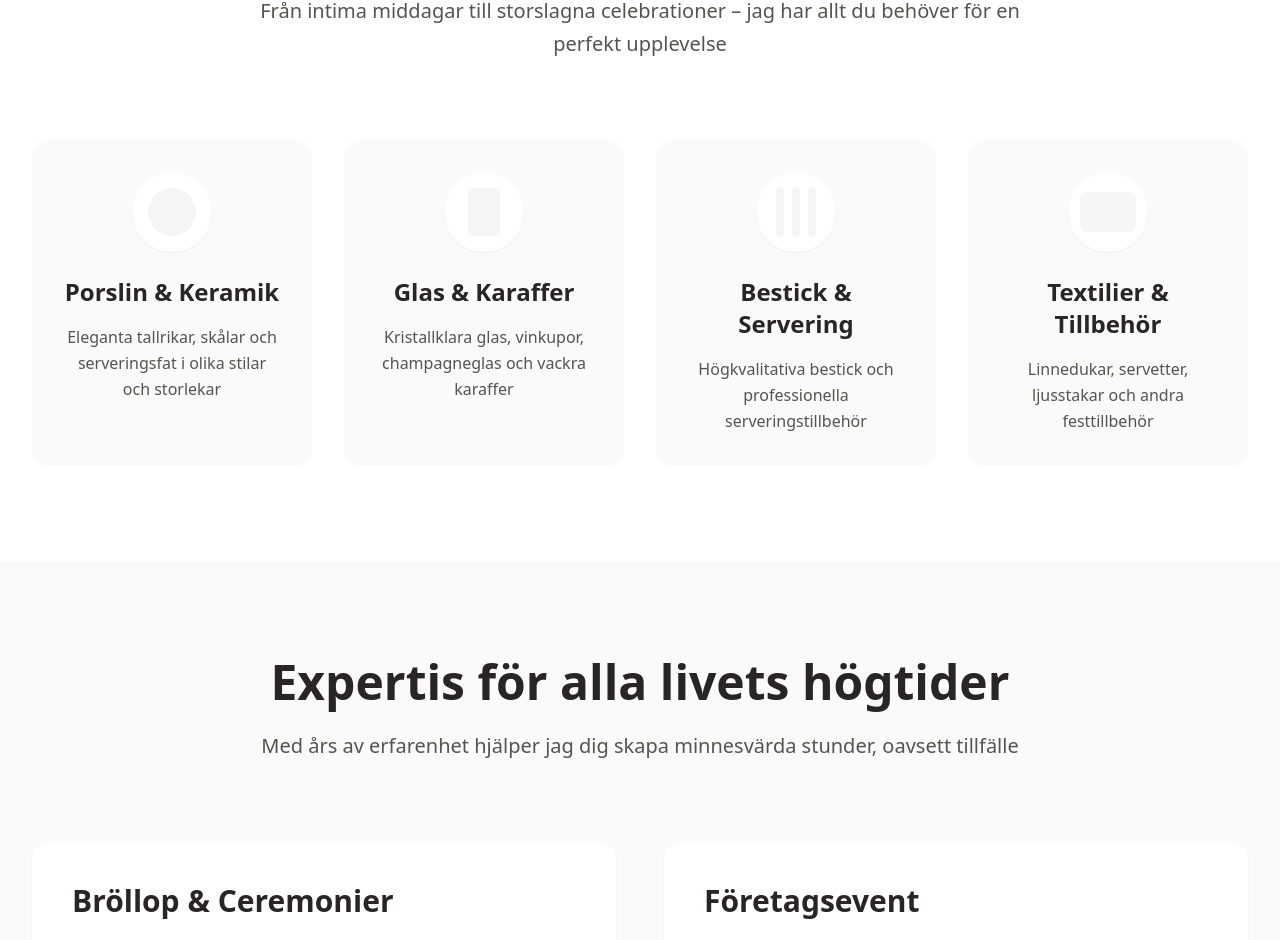
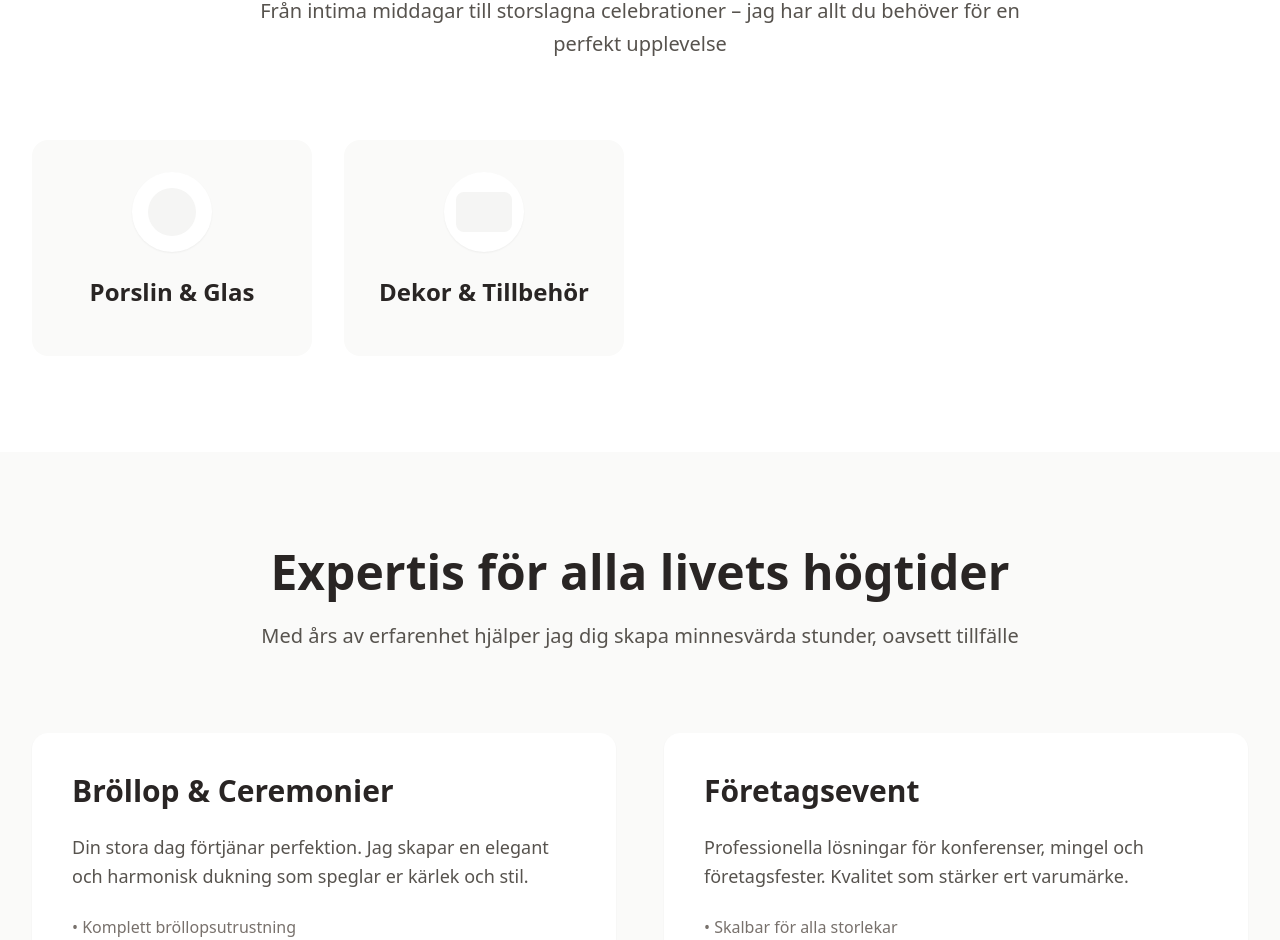
Before and after one commit to sgxman/Nikasguldkant, a React (Vite) app: page / in a window 1280 px wide. Shown: the part 818-1758 px from the top of the page. Built offline with nearby package versions, Linux system fonts and the light colour scheme; a web font is replaced by a local one.

Commit message:
Updated App.tsx

```diff
--- a/src/App.tsx
+++ b/src/App.tsx
@@ -114,34 +114,14 @@ function App() {
               <div className="w-20 h-20 bg-white rounded-full flex items-center justify-center mx-auto mb-6 shadow-sm">
                 <div className="w-12 h-12 bg-stone-100 rounded-full"></div>
               </div>
-              <h3 className="text-2xl font-semibold text-stone-800 mb-4">Porslin & Keramik</h3>
-              <p className="text-stone-600 leading-relaxed">Eleganta tallrikar, skålar och serveringsfat i olika stilar och storlekar</p>
-            </div>
-
-            <div className="bg-stone-50 rounded-2xl p-8 text-center hover:shadow-xl transition-all duration-300 hover:-translate-y-1">
-              <div className="w-20 h-20 bg-white rounded-full flex items-center justify-center mx-auto mb-6 shadow-sm">
-                <div className="w-8 h-12 bg-stone-100 rounded-sm"></div>
-              </div>
-              <h3 className="text-2xl font-semibold text-stone-800 mb-4">Glas & Karaffer</h3>
-              <p className="text-stone-600 leading-relaxed">Kristallklara glas, vinkupor, champagneglas och vackra karaffer</p>
-            </div>
-
-            <div className="bg-stone-50 rounded-2xl p-8 text-center hover:shadow-xl transition-all duration-300 hover:-translate-y-1">
-              <div className="w-20 h-20 bg-white rounded-full flex items-center justify-center mx-auto mb-6 shadow-sm">
-                <div className="w-2 h-12 bg-stone-100 rounded-full mx-1"></div>
-                <div className="w-2 h-12 bg-stone-100 rounded-full mx-1"></div>
-                <div className="w-2 h-12 bg-stone-100 rounded-full mx-1"></div>
-              </div>
-              <h3 className="text-2xl font-semibold text-stone-800 mb-4">Bestick & Servering</h3>
-              <p className="text-stone-600 leading-relaxed">Högkvalitativa bestick och professionella serveringstillbehör</p>
+              <h3 className="text-2xl font-semibold text-stone-800 mb-4">Porslin & Glas</h3>
             </div>
 
             <div className="bg-stone-50 rounded-2xl p-8 text-center hover:shadow-xl transition-all duration-300 hover:-translate-y-1">
               <div className="w-20 h-20 bg-white rounded-full flex items-center justify-center mx-auto mb-6 shadow-sm">
                 <div className="w-14 h-10 bg-stone-100 rounded-lg"></div>
               </div>
-              <h3 className="text-2xl font-semibold text-stone-800 mb-4">Textilier & Tillbehör</h3>
-              <p className="text-stone-600 leading-relaxed">Linnedukar, servetter, ljusstakar och andra festtillbehör</p>
+              <h3 className="text-2xl font-semibold text-stone-800 mb-4">Dekor & Tillbehör</h3>
             </div>
           </div>
         </div>
```
